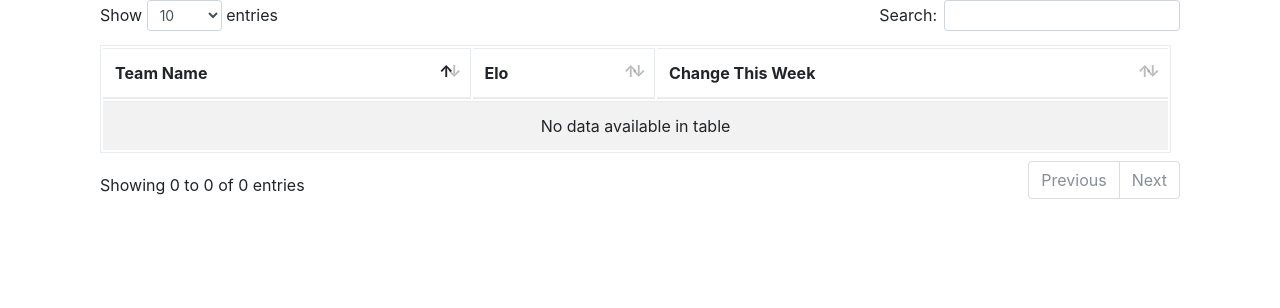
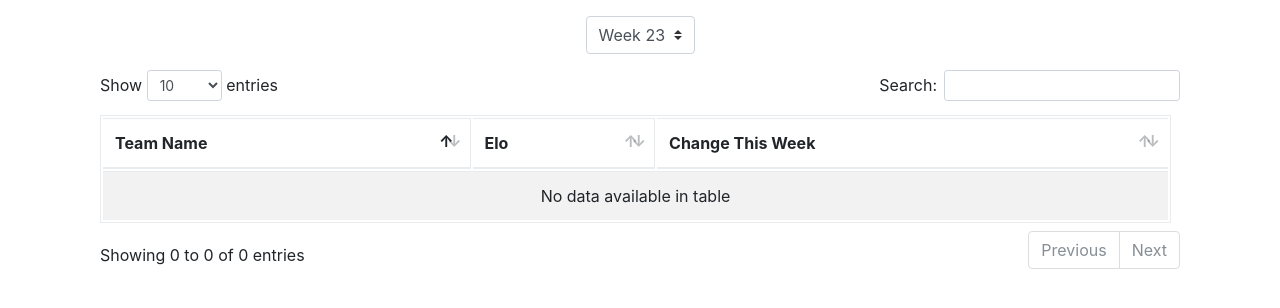
Before and after one commit to ktrieu/VexRankings, a Django app: page / in a window 1280 px wide. Shown: the top 308 px of the page. Run offline with Django 3.2, Linux system fonts and the light colour scheme; data that the repository does not hold is empty; some libraries are stand-ins or nearby versions.

Commit message:
Add a week selector to the rankings page

```diff
--- a/VexRankings/app/templates/app/rankings.html
+++ b/VexRankings/app/templates/app/rankings.html
@@ -15,7 +15,14 @@
     <link type="text/css" rel="stylesheet" href={% static "app/datatables/datatables.css" %}>
 </head>
 <body>
-    <div class="container">
+    <div class="container pt-3">
+        <div class="form-group text-center">
+            <select class="custom-select center-block" id="week-select">
+                {% for week in week_range %}
+                    <option value={{ week }}>Week {{week|add:"1"}}</option>
+                {% endfor %}
+            </select>
+        </div>
         <table id="rankings-table" class="table table-striped table-bordered">
             <thead>
                 <tr>
--- a/VexRankings/app/views.py
+++ b/VexRankings/app/views.py
@@ -30,4 +30,4 @@ def api_get_rankings_data(request):
     return JsonResponse({ 'data' : rankings_data })
 
 def rankings(request):
-    return render(request, 'app/rankings.html')
+    return render(request, 'app/rankings.html', context={'week_range' : reversed(range(vexdb.get_num_weeks_to_today()))})
```
